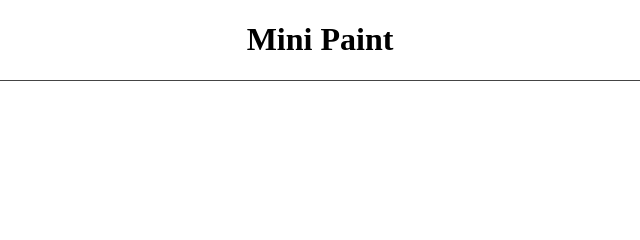
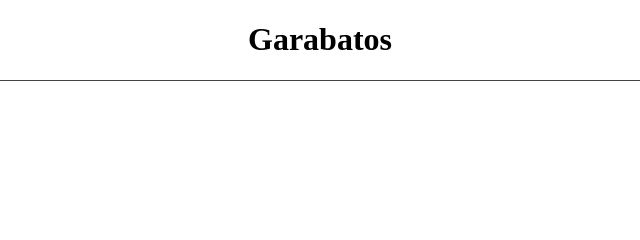
Before and after one commit to elPoeta/garabatos, a plain HTML site: page index.html in a window 1280 px wide. Shown: the top 240 px of the page, 320-960 px from the left. Drawn offline with Linux system fonts and the light colour scheme.

Commit message:
rename project

```diff
--- a/index.html
+++ b/index.html
@@ -7,11 +7,11 @@
   <meta http-equiv="X-UA-Compatible" content="ie=edge">
   <link rel="stylesheet" href="./css/styles.css">
   <script src="./javascript/paint.js" defer></script>
-  <title>Mini Paint</title>
+  <title>Garabatos</title>
 </head>
 
 <body>
-  <h1>Mini Paint</h1>
+  <h1>Garabatos</h1>
   <div class="container">
     <canvas id="canvas" class="pencil"></canvas>
     <div class="btn-container">
```
Also changed, not shown: 1 other file.
